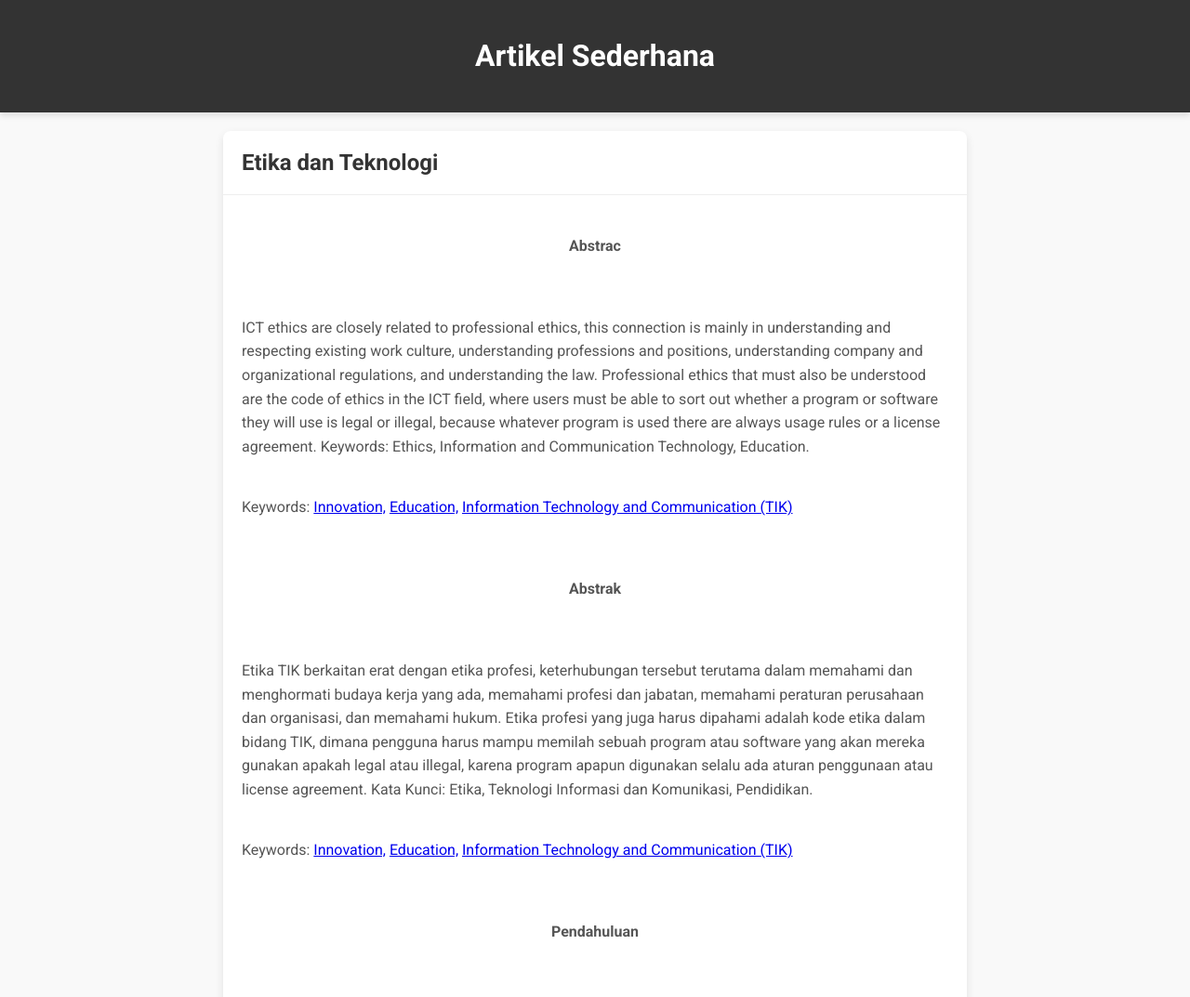
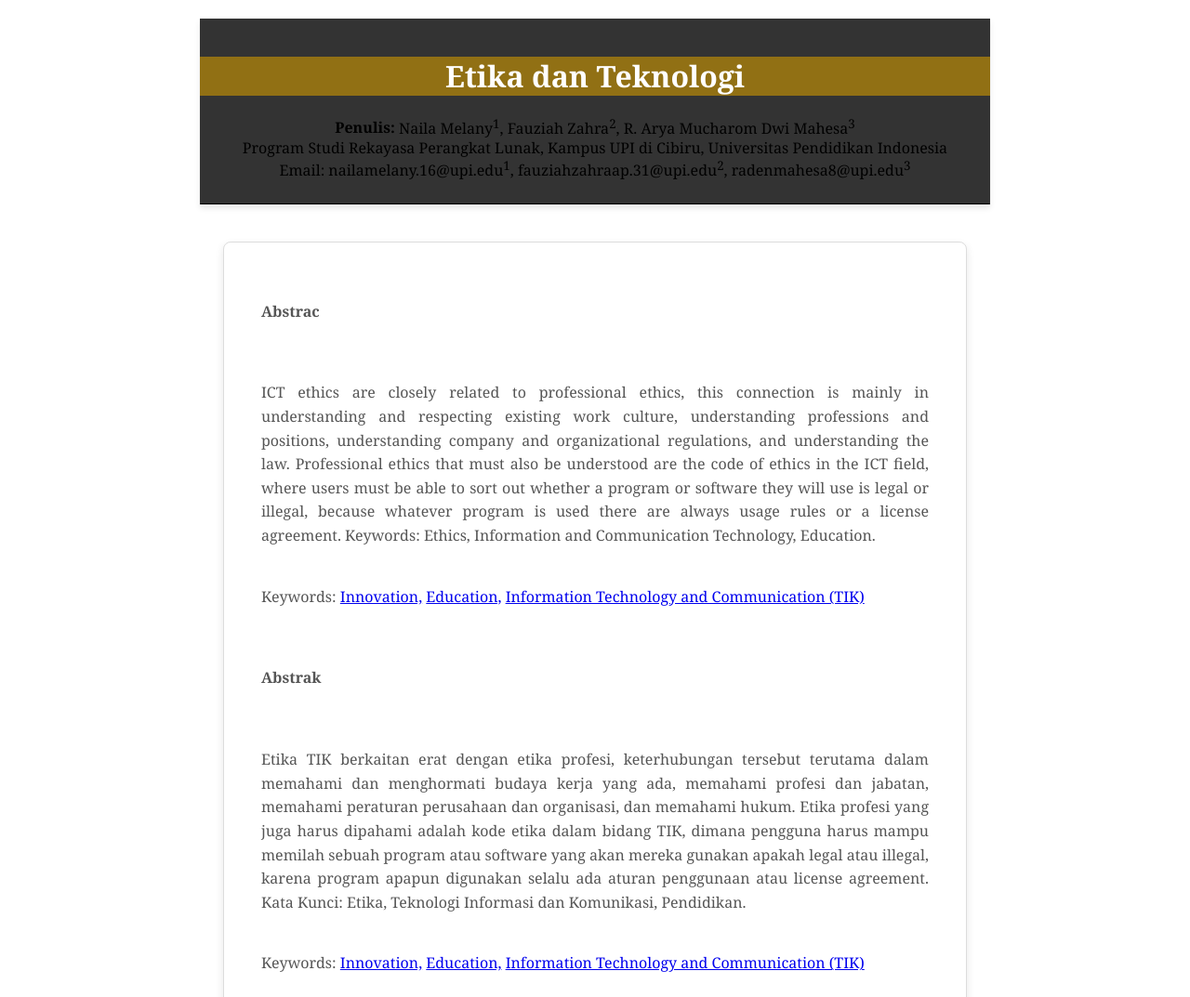
Before and after one commit to InIRaden/Quiz_PTI, a plain HTML site: page Quiz/artikel3.html in a window 1280 px wide. Shown: the top 1073 px of the page at 93% size. Drawn offline with Linux system fonts and the light colour scheme.

Commit message:
Update artikel3.html

```diff
--- a/Quiz/artikel3.html
+++ b/Quiz/artikel3.html
@@ -4,17 +4,85 @@
     <meta charset="UTF-8">
     <meta http-equiv="X-UA-Compatible" content="IE=edge">
     <meta name="viewport" content="width=device-width, initial-scale=1.0">
-    <title>Website Artikel Sederhana</title>
     <link href="https://fonts.googleapis.com/css2?family=Roboto:wght@400;700&display=swap" rel="stylesheet">
     <link rel="stylesheet" href="css/styles.css">
 </head>
 <body>
+    <style>
+        body {
+            font-family: 'Georgia', serif;
+            line-height: 1.3;
+            padding: 20px;
+            margin: 0 auto;
+            max-width: 850px;
+            background-color: #ffffff;
+            color: #2d2d2d;
+        }
+
+        header {
+            border-bottom: 1px solid #000;
+            padding-bottom: 10px;
+            margin-bottom: 20px;
+            text-align: center;
+        }
+
+        article {
+            background-color: #cc96009d;
+            padding: 20px;
+            margin-bottom: 20px;
+            border-radius: 10px;
+            border: 1px solid #ddd;
+            box-shadow: 2px 2px 6px rgba(0, 0, 0, 0.1);
+        }
+
+        h1 {
+            color: #ffffff;
+            background-color: #cc96009d;
+        }
+
+        h2 {
+            color: #ffffff;
+            font-weight: bold;
+        }
+
+        p {
+            color:#ffffff;
+            text-align: justify;
+            font-size: 15px;
+        }
+
+        footer {
+            border-top: 1px solid #000;
+            padding-top: 10px;
+            margin-top: 20px;
+            text-align: left;
+        }
+
+        footer ol {
+            list-style-type: decimal;
+            margin-left: 20px;
+        }
+        informasi {
+            color:#000000;
+        }
+         pi {
+           color:#000;
+           }
+    </style>
+</body>
     <header>
-        <h1>Artikel Sederhana</h1>
+        <h1>Etika dan Teknologi</h1>
+                <pi><strong>Penulis:</strong></pi>
+                <informasi>
+                    Naila Melany<sup>1</sup>, Fauziah Zahra<sup>2</sup>, R. Arya Mucharom Dwi Mahesa<sup>3</sup><br>
+                    Program Studi Rekayasa Perangkat Lunak, Kampus UPI di Cibiru, Universitas Pendidikan Indonesia<br>
+                    Email: nailamelany.16@upi.edu<sup>1</sup>, fauziahzahraap.31@upi.edu<sup>2</sup>, radenmahesa8@upi.edu<sup>3</sup>
+                </p>
+                </informasi>
+            </header>
     </header>
     <div class="container">
         <article class="article">
-            <h1>Etika dan Teknologi</h1>
             <h5 align="center"><p>Abstrac</p></h5>
             <p>ICT ethics are closely related to professional ethics, this connection is mainly in understanding and respecting existing work culture, understanding professions and positions, understanding company and organizational regulations, and understanding the law. Professional ethics that must also be understood are the code of ethics in the ICT field, where users must be able to sort out whether a program or software they will use is legal or illegal, because whatever program is used there are always usage rules or a license agreement. Keywords: Ethics, Information and Communication Technology, Education.</p>
             <p>Keywords: <a href="https://en.wikipedia.org/wiki/Innovation">Innovation,</a> <a href="https://en.wikipedia.org/wiki/Education">Education,</a> <a href="https://id.wikipedia.org/wiki/Teknologi_informasi_komunikasi#:~:text=Teknologi%20informasi%20dan%20komunikasi%20(bahasa,teknologi%20informasi%20dan%20teknologi%20komunikasi.">Information Technology and Communication (TIK)</a></p>
```
